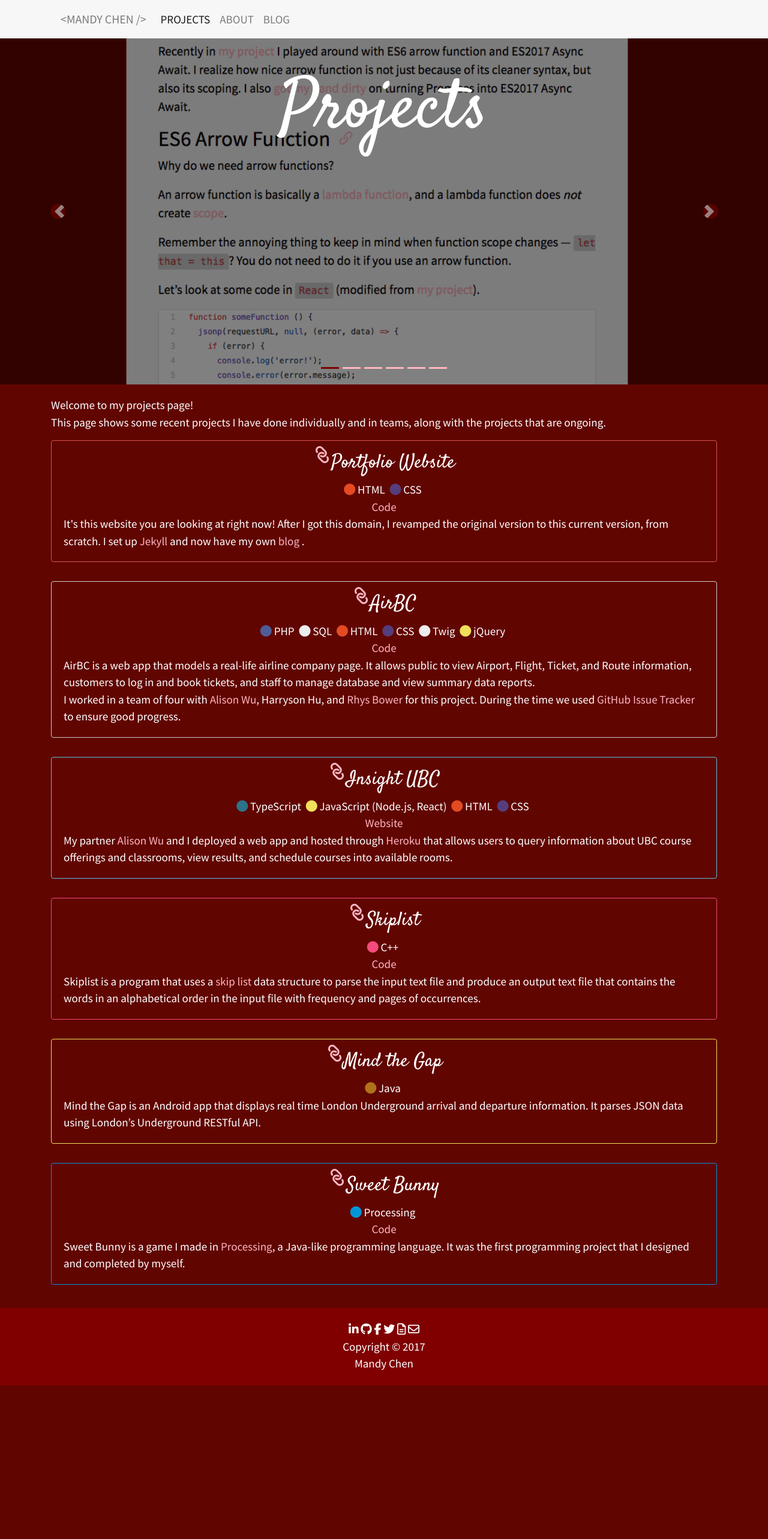
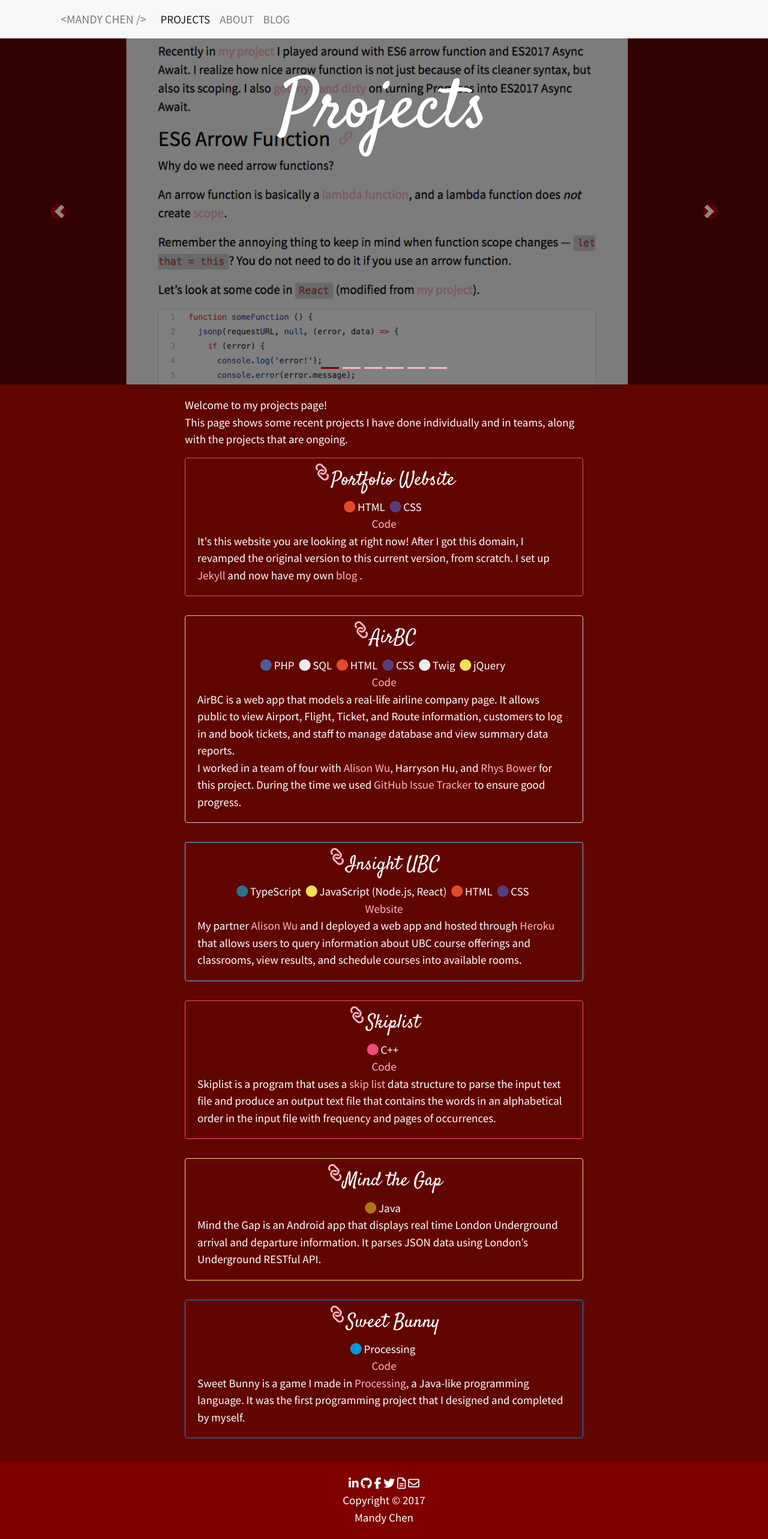
Before and after one commit to 42mandychen/42mandychen.github.io, a Jekyll site: the page built from projects.html, in a window 1280 px wide. Shown: the whole page at 60% size. Built offline with Jekyll 4.4.1, drawn with Linux system fonts in a browser that asks for light colours; nearby versions of some CDN libraries; before the commit the page ends 2310 px from its top, so only the background shows below that.

Commit message:
Make project cards thinner

```diff
--- a/projects.html
+++ b/projects.html
@@ -37,14 +37,14 @@ title: Projects - Mandy Chen
 </div>
 <div class="container">
 	<div class="row">
-		<div class="col-xl push-xl-0 col-lg-8 push-lg-2 col-md-10 push-md-1">
+		<div class="col post col-md-10 offset-md-1 col-lg-8 offset-lg-2 px-sm-5">
 			<p class="mb-0">Welcome to my projects page!</p>
 			<p class="mb-0">This page shows some recent projects I have done individually and in teams, along with the projects that are ongoing.</p>
 		</div>
 		{% assign projects = site.projects | sort: 'date' | reverse %}
 		{% for project in projects %}
 			<div class="w-100"></div>
-			<div class="col-xl push-xl-0 col-lg-8 push-lg-2 col-md-10 push-md-1">
+			<div class="col post col-md-10 offset-md-1 col-lg-8 offset-lg-2 px-sm-5">
 				<div id="{{ project.id }}" class="card {{ project.style }} my-3 text-center w-100">
 					<div class="card-block">
 						<a href="#{{ project.id }}" class="title-link">
```
